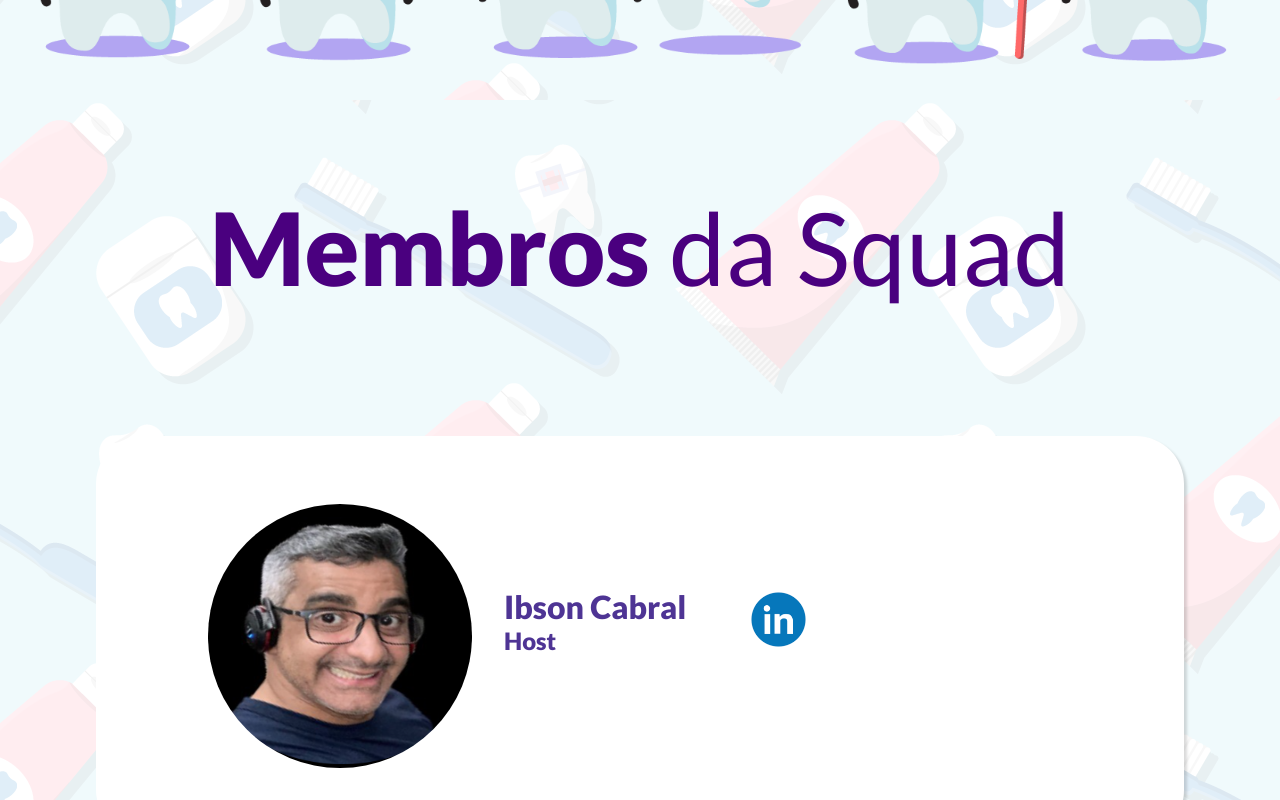
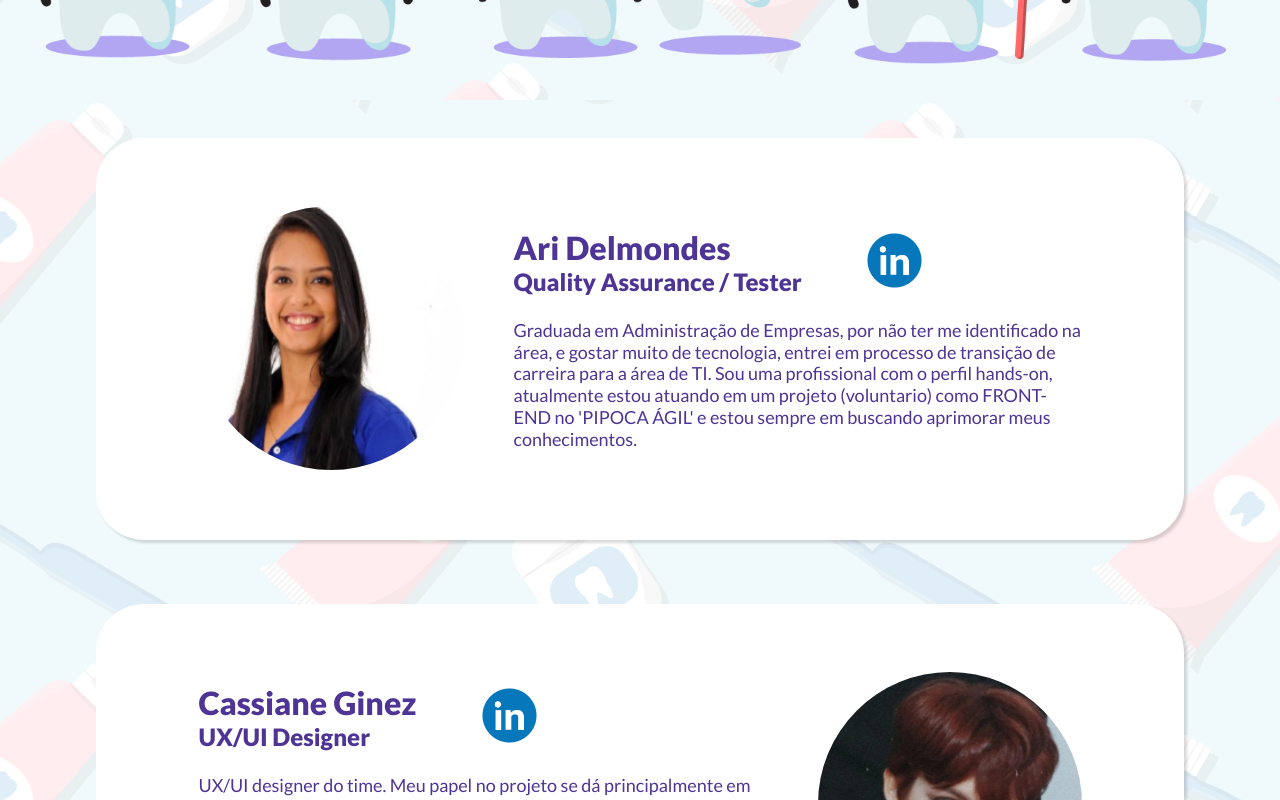
Before and after one commit to squadroxo/squad-roxo-pastel, a React (Vite) app: page / in a window 1280 px wide. Shown: the part 1900-2700 px from the top of the page. Built offline with nearby package versions, Linux system fonts and the light colour scheme.

Commit message:
feat: ajustando estilos dos Cards dos membros

```diff
--- a/src/components/ContainerMembro/ContainerMembro.module.scss
+++ b/src/components/ContainerMembro/ContainerMembro.module.scss
@@ -4,7 +4,7 @@
   display: flex;
   align-items: center;
   justify-content: center;
-  gap: 2rem;
+  gap: 51px;
   box-shadow: rgba(0, 0, 0, 0.15) 3px 3px 3px;
   border-radius: 3rem;
   margin: 0 0 4rem 0;
@@ -12,20 +12,7 @@
   background-color: #FFFFFF;
   padding: 69px 90px;
 
-  &__fotoAuxiliar{
-    position: absolute;
-    transform: scale(0.3);
-    right: -45rem;
-  }
-
-  &__fotoAuxiliarSec{
-    position: absolute;
-    transform: scale(0.3);
-    left: -50rem;
-  }
-
   &__containerFoto{
-
     &__foto{
       border-radius: 50%;
       width: 264px;
@@ -34,7 +21,6 @@
   }
 
   &__containerInfos{
-
     &__pessoa{
       display: flex;
       align-items: center;
@@ -60,7 +46,7 @@
 
     &__containerSobre{
       width: 568px;
-      margin: 2rem 0 0 0;
+      margin: 24px 0 0 0;
 
       &__sobre{
         font-size: 18px;
--- a/src/components/ContainerMembro/index.tsx
+++ b/src/components/ContainerMembro/index.tsx
@@ -10,10 +10,10 @@ interface IContainerMembroProps {
   primario?: boolean,
 }
 
-export default function ContainerMembro({ foto, funcao, linkLinkedin, nomeMembro, sobreMembro }: IContainerMembroProps){
+export default function ContainerMembro({ foto, funcao, linkLinkedin, nomeMembro, sobreMembro, primario }: IContainerMembroProps){
   return (
     <>
-      <div className={styles.container}>
+      <div className={styles.container} style={{ flexDirection: primario ? "row" : "row-reverse" }}>
         <div className={styles.container__containerFoto}>
           <img src={foto} alt={`Foto do(a) ${nomeMembro}`} className={styles.container__containerFoto__foto}/>
         </div>
--- a/src/components/SquadSection/SquadSection.module.scss
+++ b/src/components/SquadSection/SquadSection.module.scss
@@ -5,13 +5,6 @@
   align-items: center;
   overflow-x: hidden;
   margin: 1rem 0 10rem 0;
-
-  &__tituloSquad{
-    color: #4A007F;
-    font-weight: 400;
-    font-size: 101px;
-    margin: 3rem 0 8rem 0;
-  }
 }
 
 @media screen and (max-width: 425px){
--- a/src/components/SquadSection/index.tsx
+++ b/src/components/SquadSection/index.tsx
@@ -5,7 +5,6 @@ import dados from './infos';
 export default function SquadSection(){
   return (
     <article className={styles.container}>
-      <h2 className={styles.container__tituloSquad}><strong>Membros</strong> da Squad</h2>
       {
         dados.map(membro => <ContainerMembro
           key={membro.id}
--- a/src/components/SquadSection/infos.ts
+++ b/src/components/SquadSection/infos.ts
@@ -1,14 +1,6 @@
 import { v4 as uuidv4 } from "uuid" ;
 
 const data = [
-  {
-    id: uuidv4(),
-    nomeMembro: "Ibson Cabral",
-    funcao: "Host",
-    linkLinkedin: "https://www.linkedin.com/in/ibson-cabral/",
-    foto: "devs/ibson-host.png",
-    primario: false
-  },
   {
     id: uuidv4(),
     nomeMembro:"Ari Delmondes",
@@ -52,7 +44,7 @@ const data = [
     linkLinkedin: "https://www.linkedin.com/in/daniela-calixto/",
     foto: "devs/daniela-qda.png",
     sobreMembro: "Sou persistente, com habilidades claras e objetivas, que se destaca pela dedicação e comprometimento. Na área de QA, procuro ter um olhar crítico e analítico, sempre em busca de melhoria contínua. Minha atuação no projeto será importante para garantir a qualidade e o sucesso das entregas, trazendo confiança e segurança para toda a equipe.",
-    primario: false
+    primario: true
   },
   {
     id: uuidv4(),
@@ -61,7 +53,7 @@ const data = [
     linkLinkedin: "https://www.linkedin.com/in/lucas-baptista-da-silva-133779233/",
     foto: "devs/lucas-dev.png",
     sobreMembro: "Tenho 19 anos de idade e estou cursando o 5° e último semestre de Análise e Desenvolvimento de Sistema na faculdade UNIBR no período noturno e no meu tempo livre estudo as tecnologias voltadas à área de front-end. Acredito que o cenário tecnológico mundial está em permanente evolução. Por esse motivo, empenho 110% do meu tempo e energia, uma vez que meu objetivo de vida é seguir minha paixão: a PROGRAMAÇÃO!",
-    primario: true
+    primario: false
   },
   {
     id: uuidv4(),
@@ -81,7 +73,24 @@ const data = [
     sobreMembro: "Product Owner do time, mas também já atuei como Scrum Master (2023). Esta experiência está sendo muito enriquecedora pois, unindo minhas experiências anteriores em Gestão de Projetos, consigo aplicar meus conhecimentos na área de produtos/negócios, metodologias ágeis e ferramentas de tecnologia. Juntamente com a equipe, estou desenvolvendo um produto do zero para auxiliar na saúde bucal da família. Não deixo de me envolver nas outras atividades do time pois sou muito curiosa, quero aproveitar o máximo esta experiência e aprimorar meus soft skills ;).",
     primario: false
   },
-
+  {
+    id: uuidv4(),
+    nomeMembro: "Iago",
+    funcao: "Scrum Master",
+    linkLinkedin: "#",
+    foto: "devs/user.png",
+    sobreMembro: "DESCRIÇÃO DO IAGO",
+    primario: true
+  },
+  {
+    id: uuidv4(),
+    nomeMembro: "Renata",
+    funcao: "Scrum Master",
+    linkLinkedin: "#",
+    foto: "devs/user.png",
+    sobreMembro: "DESCRIÇÃO DA RENATA",
+    primario: false
+  }
 ];
 
 export default data;
```
